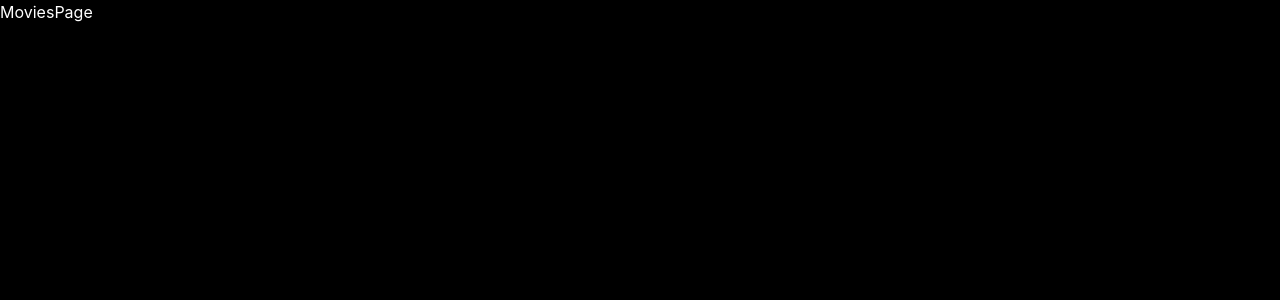
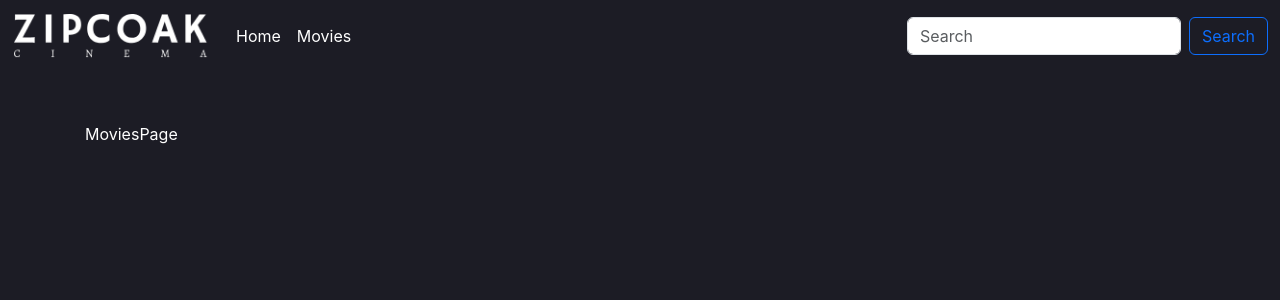
Before and after one commit to sooozi/zipcoak-cinema, a React (Create React App) app: page /movies in a window 1280 px wide. Shown: the top 300 px of the page. Built offline with nearby package versions, Linux system fonts and the light colour scheme.

Commit message:
Add style

```diff
--- a/src/App.css
+++ b/src/App.css
@@ -1,7 +1,29 @@
 body {
-  background-color: #000;
+  background-color: #1c1c25;
   color:#fff;
 }
 .App-logo{
   width: 200px;
+  filter: invert(1);
 }
+.navbar {
+  background-color: #1c1c25 !important;
+  color: #fff !important;
+}
+.navbar a {
+  color: #fff !important;
+}
+.navbar-toggler-icon {
+  filter: invert(1);
+}
+
+.container {
+  min-height: 100vh;
+  padding: 50px 15px;
+}
+
+@media (max-width: 764px) {
+  .App-logo{
+    width: 100px;
+  }
+}
--- a/src/App.js
+++ b/src/App.js
@@ -11,14 +11,14 @@ function App() {
     <Routes>
       <Route path="/" element={<AppLayout/>}>
         <Route index element={<Homepage/>}/>
+        <Route path="movies">
+          <Route index element={<MoviePage/>}/>
+          <Route path=":id" element={<MovieDetailPage/>}/>
+        </Route>
+
+        <Route path="*" element={<MovieDetailPage/>}/>
+
       </Route>
-
-      <Route path="movies">
-        <Route index element={<MoviePage/>}/>
-        <Route path=":id" element={<MovieDetailPage/>}/>
-      </Route>
-
-      <Route path="*" element={<MovieDetailPage/>}/>
     </Routes>
   );
 }
--- a/src/layout/AppLayout.jsx
+++ b/src/layout/AppLayout.jsx
@@ -21,8 +21,8 @@ const AppLayout = () => {
                         style={{ maxHeight: '100px' }}
                         navbarScroll
                     >
-                        <Nav.Link href="#action1">Home</Nav.Link>
-                        <Nav.Link href="#action2">Link</Nav.Link>
+                        <Nav.Link href="/">Home</Nav.Link>
+                        <Nav.Link href="/movies">Movies</Nav.Link>
                     </Nav>
                     <Form className="d-flex">
                         <Form.Control
@@ -31,7 +31,7 @@ const AppLayout = () => {
                         className="me-2"
                         aria-label="Search"
                         />
-                        <Button variant="outline-success">Search</Button>
+                        <Button variant="outline-primary">Search</Button>
                     </Form>
                 </Navbar.Collapse>
             </Container>
--- a/src/pages/Hompage/Homepage.jsx
+++ b/src/pages/Hompage/Homepage.jsx
@@ -2,7 +2,7 @@ import React from 'react'
 
 const Homepage = () => {
   return (
-    <div>
+    <div className="container HomePage-wrap">
       Homepage
     </div>
   )
--- a/src/pages/MovieDetail/MovieDetailPage.js
+++ b/src/pages/MovieDetail/MovieDetailPage.js
@@ -2,7 +2,7 @@ import React from 'react'
 
 const MovieDetailPage = () => {
   return (
-    <div>
+    <div className="container MovieDetailPage-wrap">
       MovieDetailPage
     </div>
   )
--- a/src/pages/Movies/MoviesPage.jsx
+++ b/src/pages/Movies/MoviesPage.jsx
@@ -2,7 +2,7 @@ import React from 'react'
 
 const MoviesPage = () => {
   return (
-    <div>
+    <div className="container MoviesPage-wrap">
       MoviesPage
     </div>
   )
```
